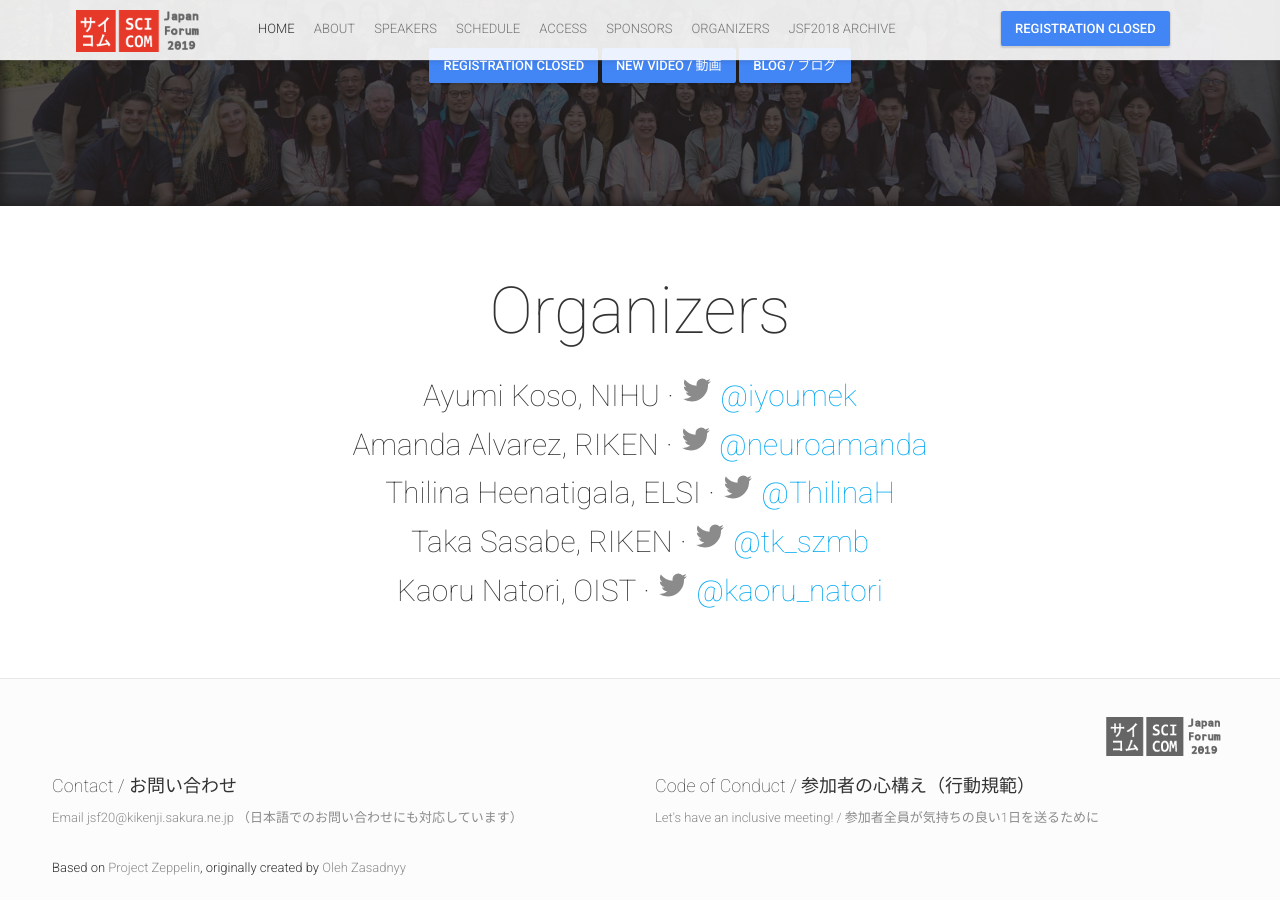
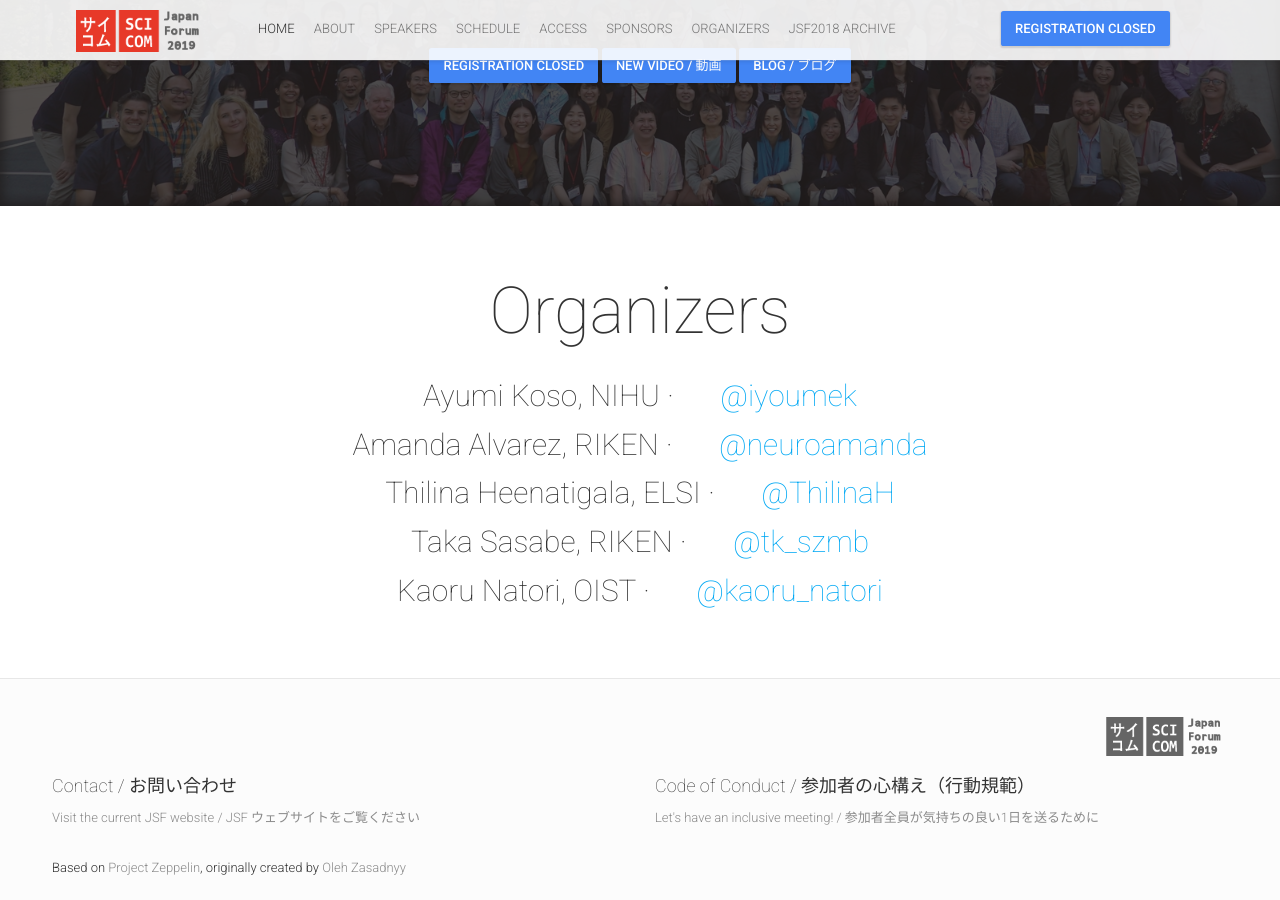
Before and after one commit to JapanSciCom/2019, a Jekyll site: the page built from index.html, in a window 1280 px wide and 900 px high, scrolled down 6909 px. Built offline with Jekyll 4.4.1, drawn with Linux system fonts in a browser that asks for light colours; nearby versions of some CDN libraries; comment, search, counter and statistics services are not loaded; part of the change alters nothing that is shown.

```diff
--- a/_config.yml
+++ b/_config.yml
@@ -12,8 +12,8 @@ exclude: ['/automation/', 'README.md', 'LICENSE.txt', 'CNAME']
 title: "Japan SciCom Forum"
 email: ""
 description: "Join us to discuss global science communication & outreach in Japan / 英語による科学広報やアウトリーチを一緒に考えませんか？"
-baseurl: ""
-url: "https://japanscicom.github.io"
+baseurl: "https://japanscicom.github.io/2019"
+url: "https://japanscicom.github.io/2019"
 permalink: "/blog/:title"
 #googleAnalyticsTrackingId: "UA-43643469-5"
 #googleAnalyticsSiteUrl: "ejtasker.github.io"
@@ -221,7 +221,7 @@ footerBlocks:
 -
   title: "Contact / お問い合わせ"
   links:
-   - {link: "mailto:jsf20@kikenji.sakura.ne.jp", text: "Email jsf20@kikenji.sakura.ne.jp （日本語でのお問い合わせにも対応しています）"}
+   - {link: "https://japanscicom.github.io/#team", text: "Visit the current JSF website / JSF ウェブサイトをご覧ください"}
 -
   title: "Code of Conduct / 参加者の心構え（行動規範）"
   links:
```
